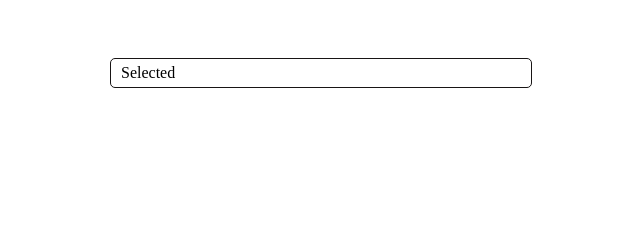
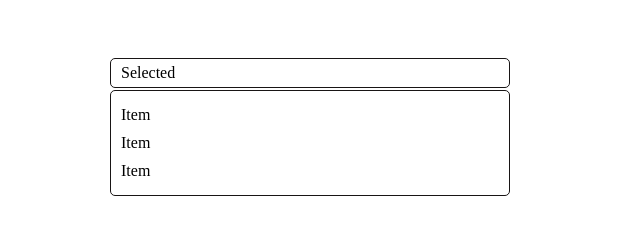
Before and after one commit to kabylakee/js-plagin, a plain HTML site: page index.html in a window 1280 px wide. Shown: the whole page, without its empty margins (330-970 px from the left). Drawn offline with Linux system fonts and the light colour scheme.

Commit message:
add another styles

```diff
--- a/index.html
+++ b/index.html
@@ -5,6 +5,10 @@
     <meta name="viewport" content="width=device-width, initial-scale=1.0">
     <title>JS Plugin</title>
     <style>
+        * {
+            box-sizing: border-box;
+        }
+
         .app {
             width: 100%;
             height: 100vh;
@@ -19,16 +23,36 @@
             width: 400px;
         }
 
+        .dropdown.open .dropdown__menu {
+            display: block;
+        }
+
         .dropdown__menu {
             list-style: none;
             margin: 0;
-            padding: 0;
+            padding: 10px 0;
             display: none;
+            position: absolute;
+            width: 100%;
+            top: 32px;
+
+            border-radius: 5px;
+            border: 1px solid #181515;
+        }
+
+        .dropdown__menu li {
+            padding: 5px 10px;
+        }
+
+        .dropdown__menu li:hover {
+            background: rgba(58, 57, 57, 0.2);
+            cursor: pointer;
         }
 
         .dropdown__label {
             padding: 5px 10px;
             width: 100%;
+            cursor: pointer;
 
             border-radius: 5px;
             border: 1px solid #181515;
@@ -37,7 +61,7 @@
 </head>
 <body>
     <div class="app">
-        <div class="dropdown">
+        <div class="dropdown open">
             <div class="dropdown__label">Selected</div>
             <ul class="dropdown__menu">
                 <li>Item</li>
--- a/index.js
+++ b/index.js
@@ -0,0 +1,14 @@
+const dropdown = new Dropdown('#dropdown', {
+    items: [
+    {label: 'Москва', id: 'msk'},
+    {label: 'Санкт-Петербург', id: 'spb'},
+    {label: 'Новосибирск', id: 'nsk'},
+    {label: 'Краснодар', id: 'krdr'}
+  ]
+ });
+
+ class Dropdown {
+    constructor(selector, options) {
+
+    }
+ }
```
Also changed, not shown: 1 other file.
